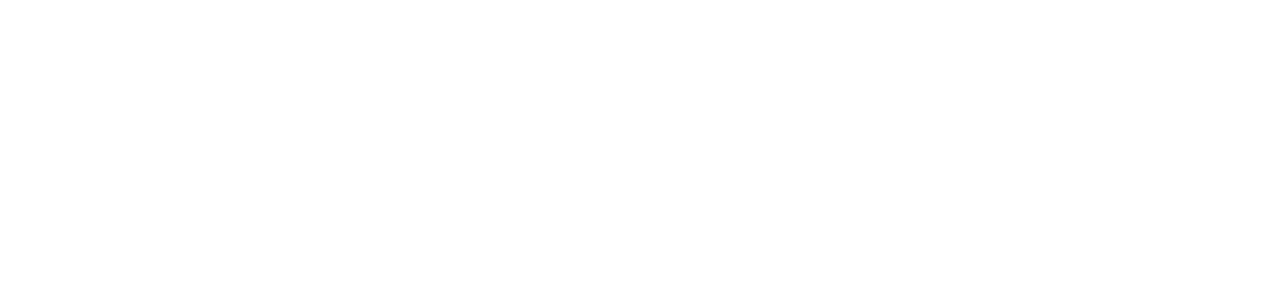
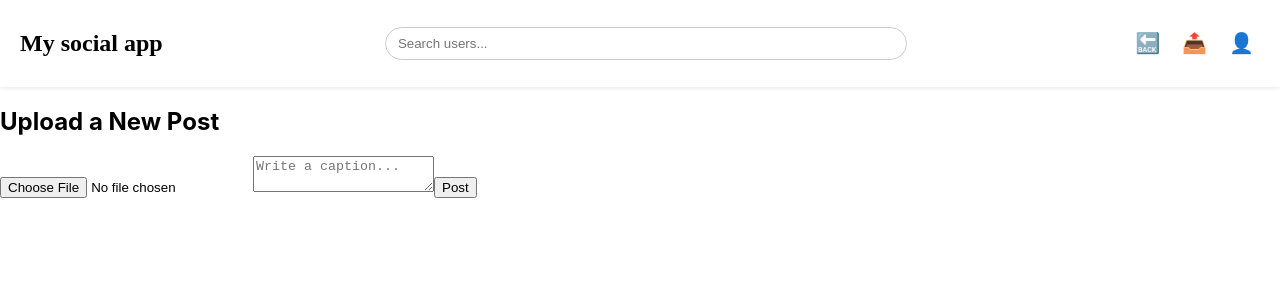
Before and after one commit to ranemASFOURA/Social-platform-Frontend-React-, a React (Create React App) app: page /upload in a window 1280 px wide. Before the commit this address had no page. Shown: the top 300 px of the page. Built offline with nearby package versions, Linux system fonts and the light colour scheme.

Commit message:
add post service and post page

```diff
--- a/src/App.js
+++ b/src/App.js
@@ -6,7 +6,7 @@
 import ProfilePage from './pages/ProfilePage';
 import SignupPage from './pages/SignupPage';
 import EditProfilePage from './pages/EditProfilePage';
-
+import UploadPostPage from './pages/UploadPostPage';
 
 function App() {
   return (
@@ -18,6 +18,7 @@
         <Route path="/edit-profile" element={<EditProfilePage />} />
         <Route path="/search" element={<SearchPage />} />
         <Route path="/profile" element={<ProfilePage />} />
+        <Route path="/upload" element={<UploadPostPage />} />
       </Routes>
     </Router>
   );
--- a/src/pages/ProfilePage.jsx
+++ b/src/pages/ProfilePage.jsx
@@ -5,6 +5,8 @@
 import { useNavigate } from 'react-router-dom';
 import { getFollowers, getFollowing } from '../services/followService';
 import { getUserById } from '../services/userService';
+import { getPostsByUser } from '../services/postService';
+
 
 export default function ProfilePage() {
   const user = JSON.parse(localStorage.getItem('currentUser'));
@@ -14,6 +16,8 @@
   const [following, setFollowing] = useState([]);
   const [showPopup, setShowPopup] = useState(null); // 'followers' | 'following' | null
   const popupRef = useRef(null);
+  const [posts, setPosts] = useState([]);
+
 
   useEffect(() => {
     async function fetchFollowStats() {
@@ -40,6 +44,17 @@
     document.addEventListener('mousedown', handleClickOutside);
     return () => document.removeEventListener('mousedown', handleClickOutside);
   }, []);
+
+  useEffect(() => {
+  async function fetchData() {
+    if (user) {
+      const userPosts = await getPostsByUser(user.id);
+      setPosts(userPosts);
+    }
+  }
+  fetchData();
+}, [user]);
+
 
   if (!user) return <div>Please sign in first.</div>;
 
@@ -85,8 +100,16 @@
                   ))}
                 </ul>
               </div>
+
             )}
           </div>
+        </div>
+        <div className="post-grid">
+        {posts.map(post => (
+          <div key={post.id} className="post-item">
+            <img src={post.imageUrl} alt={post.caption} />
+          </div>
+        ))}
         </div>
       </div>
     </div>
--- /dev/null
+++ b/src/pages/UploadPostPage.jsx
@@ -0,0 +1,56 @@
+import React, { useState } from 'react';
+import { useNavigate } from 'react-router-dom';
+import NavigationBar from '../components/NavigationBar';
+import { getPostsByUser } from '../services/postService';
+
+
+export default function UploadPostPage() {
+  const user = JSON.parse(localStorage.getItem('currentUser'));
+  const navigate = useNavigate();
+  const [caption, setCaption] = useState('');
+  const [selectedFile, setSelectedFile] = useState(null);
+
+  const handleUpload = async () => {
+    if (!selectedFile || !user) return;
+
+    // Presigned URL
+    const res = await fetch(`http://localhost:8084/api/images/generate-upload-url?filename=${selectedFile.name}`);
+    const { uploadUrl, fileUrl } = await res.json();
+
+    // MinIO
+    await fetch(uploadUrl, {
+      method: 'PUT',
+      headers: { 'Content-Type': selectedFile.type },
+      body: selectedFile
+    });
+
+    const postRes = await fetch('http://localhost:8084/api/posts', {
+      method: 'POST',
+      headers: { 'Content-Type': 'application/json' },
+      body: JSON.stringify({
+        userId: user.id,
+        caption,
+        imageUrl: fileUrl
+      })
+    });
+
+    if (postRes.ok) {
+      alert("image uploaded sucessfully");
+      navigate('/profile');
+    } else {
+      alert("failed upload");
+    }
+  };
+
+  return (
+    <div>
+      <NavigationBar />
+      <div className="upload-container">
+        <h2>Upload a New Post</h2>
+        <input type="file" accept="image/*" onChange={(e) => setSelectedFile(e.target.files[0])} />
+        <textarea placeholder="Write a caption..." value={caption} onChange={(e) => setCaption(e.target.value)} />
+        <button onClick={handleUpload}>Post</button>
+      </div>
+    </div>
+  );
+}
--- /dev/null
+++ b/src/services/postService.js
@@ -0,0 +1,5 @@
+export async function getPostsByUser(userId) {
+  const response = await fetch(`http://localhost:8084/api/posts/${userId}`);
+  if (!response.ok) throw new Error('Failed to fetch posts');
+  return response.json();
+}
--- a/src/styles/ProfilePage.css
+++ b/src/styles/ProfilePage.css
@@ -112,3 +112,18 @@
   border-radius: 50%;
   object-fit: cover;
 }
+
+.post-grid {
+  display: grid;
+  grid-template-columns: repeat(auto-fill, minmax(180px, 1fr));
+  gap: 12px;
+  margin-top: 30px;
+}
+
+.post-item img {
+  width: 100%;
+  height: 180px;
+  object-fit: cover;
+  border-radius: 10px;
+  box-shadow: 0 2px 6px rgba(0, 0, 0, 0.1);
+}
```
